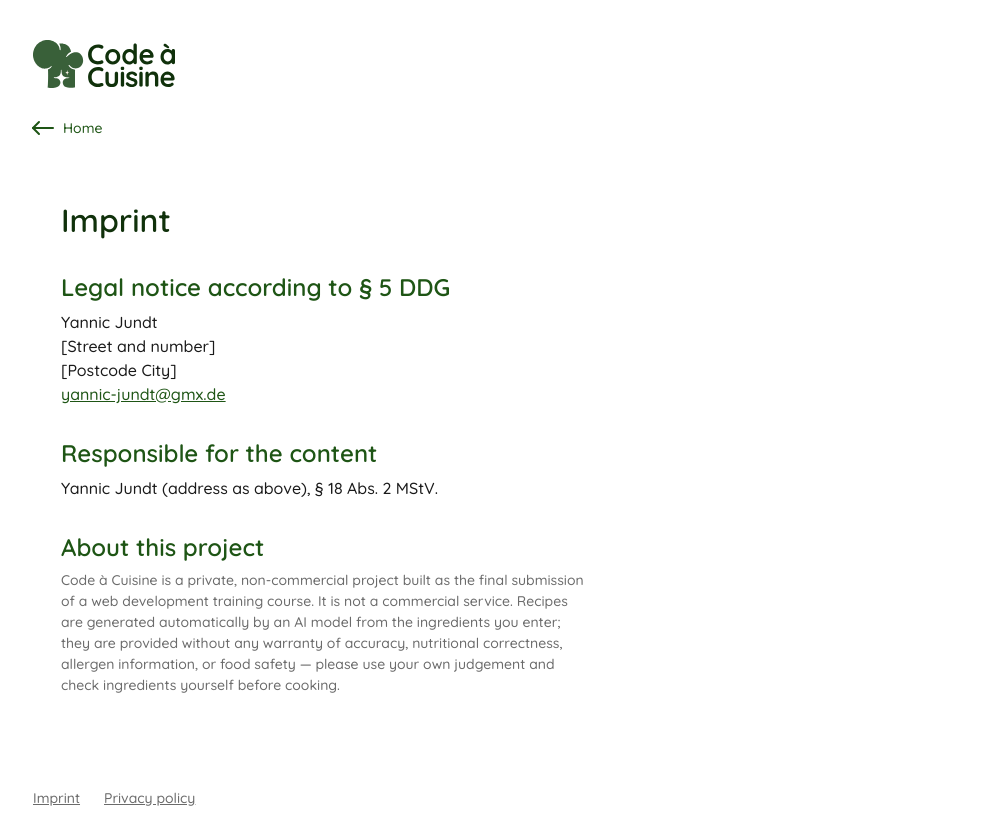
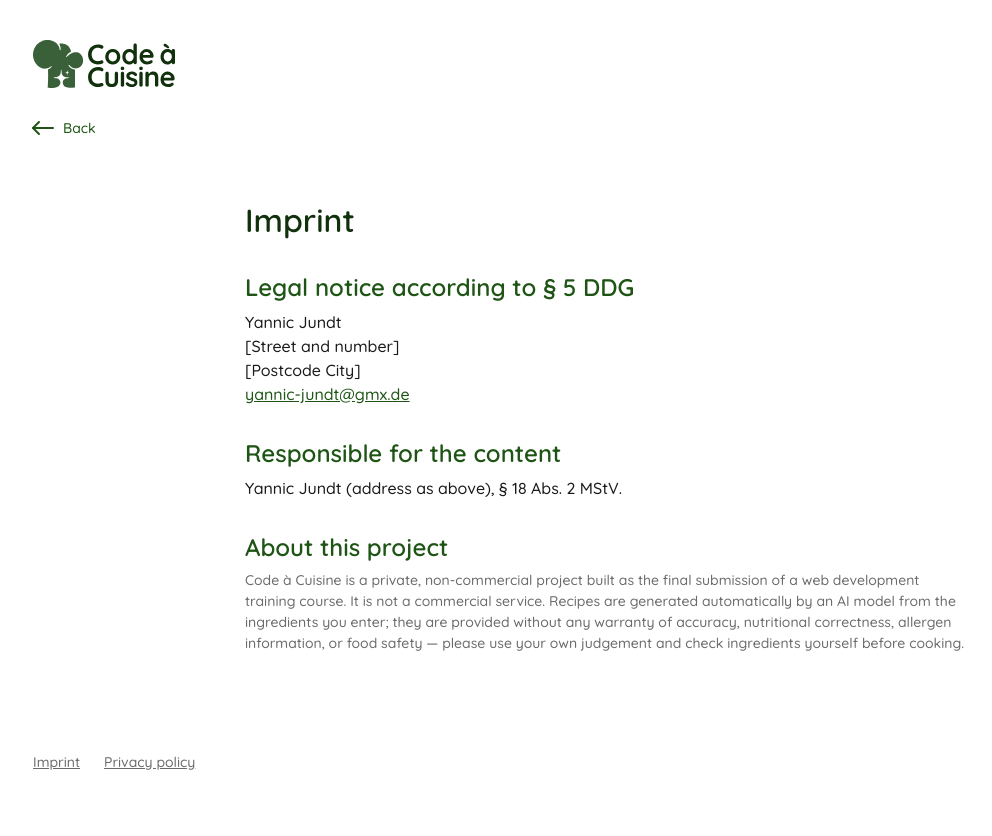
Before and after one commit to TheYan3/code-a-cuisine, an Angular app: page /imprint in a window 1280 px wide. Shown: the whole page, without its empty margins (35-1027 px from the left). After the commit the page ends 800 px from the top, so only its background shows below. Built offline with nearby package versions, Linux system fonts and the light colour scheme.

Commit message:
fix(legal): center the imprint and privacy text and send their back arrow to the previous page

```diff
--- a/src/app/components/header/header.html
+++ b/src/app/components/header/header.html
@@ -9,8 +9,17 @@
     />
   </a>
 
-  @if (backLink()) {
+  @if (historyBack() && canGoBack) {
+    <a href="/" (click)="goBack($event)" class="site-header__back">
+      <ng-container [ngTemplateOutlet]="backContent" />
+    </a>
+  } @else if (backLink()) {
     <a [routerLink]="backLink()" [queryParams]="backQueryParams()" class="site-header__back">
+      <ng-container [ngTemplateOutlet]="backContent" />
+    </a>
+  }
+
+  <ng-template #backContent>
     <span class="site-header__back-icon">
       <!-- Figma "Arrow 11": 20px line, 2px stroke in user units 1:1; the round caps overflow by 1px. -->
       <svg
@@ -31,6 +40,5 @@
       </svg>
     </span>
     <span class="site-header__back-label">{{ backLabel() }}</span>
-    </a>
-  }
+  </ng-template>
 </header>
--- a/src/app/components/header/header.ts
+++ b/src/app/components/header/header.ts
@@ -1,4 +1,5 @@
-import { Component, computed, input } from '@angular/core';
+import { Location, NgTemplateOutlet } from '@angular/common';
+import { booleanAttribute, Component, computed, inject, input } from '@angular/core';
 import { RouterLink } from '@angular/router';
 
 /**
@@ -19,7 +20,7 @@ import { RouterLink } from '@angular/router';
  * frame that uses it), so this component does not render one.
  */
 @Component({
-  imports: [RouterLink],
+  imports: [NgTemplateOutlet, RouterLink],
   selector: 'app-header',
   styleUrl: './header.scss',
   templateUrl: './header.html',
@@ -42,6 +43,25 @@ export class Header {
    * uses the same padding.
    */
   readonly spacious = input(false);
+  /**
+   * Makes the back link return to the page the visitor came from (browser
+   * history) instead of `backLink`. `backLink` stays the fallback when the
+   * page was opened directly, e.g. from a bookmark or another website.
+   */
+  readonly historyBack = input(false, { transform: booleanAttribute });
+
+  private readonly location = inject(Location);
+  /**
+   * Whether an earlier in-app page exists to return to. The router numbers
+   * its navigations in `history.state`; the first page loaded has id 1.
+   */
+  protected readonly canGoBack = (history.state?.navigationId ?? 1) > 1;
+
+  /** Returns to the previous page in the browser history. */
+  protected goBack(event: Event): void {
+    event.preventDefault();
+    this.location.back();
+  }
 
   /** Path to the logo asset matching the current variant. */
   protected readonly logoSrc = computed(() =>
--- a/src/app/pages/imprint/imprint.html
+++ b/src/app/pages/imprint/imprint.html
@@ -1,6 +1,6 @@
 <div class="legal-page">
   <div class="page">
-    <app-header variant="green" backLink="/" backLabel="Home" />
+    <app-header variant="green" backLink="/" backLabel="Back" historyBack />
 
     <main class="legal">
       <h1 class="legal__title">Imprint</h1>
--- a/src/app/pages/imprint/imprint.scss
+++ b/src/app/pages/imprint/imprint.scss
@@ -38,11 +38,15 @@
   display: flex;
   flex-direction: column;
   gap: 32px;
-  max-width: 720px;
+  width: 100%;
+  // 720px of text plus the side padding, centered on the screen.
+  max-width: calc(720px + 2 * var(--page-gutter));
+  margin: 0 auto;
   padding: 0 var(--page-gutter) 40px;
   color: var(--color-text);
 
   @include desktop-up {
+    max-width: calc(720px + 2 * 96px);
     padding: 0 96px 64px;
   }
 }
--- a/src/app/pages/privacy/privacy.html
+++ b/src/app/pages/privacy/privacy.html
@@ -1,6 +1,6 @@
 <div class="legal-page">
   <div class="page">
-    <app-header variant="green" backLink="/" backLabel="Home" />
+    <app-header variant="green" backLink="/" backLabel="Back" historyBack />
 
     <main class="legal">
       <h1 class="legal__title">Privacy policy</h1>
```
Lines whose indentation alone changed are shown as unchanged.
